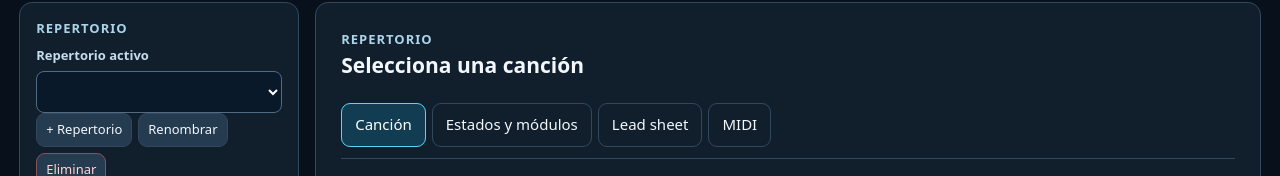
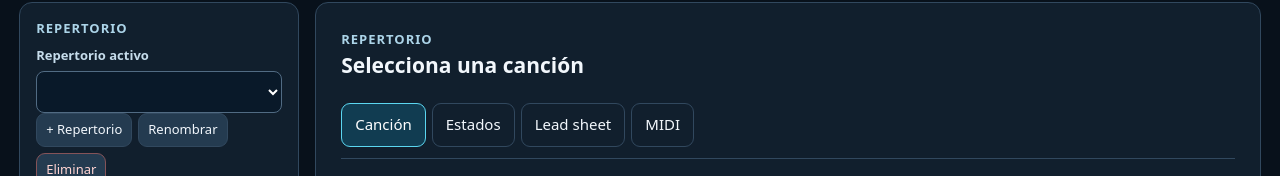
Before and after one commit to geobit1989-crypto/MIDI-HUD, a plain HTML site: page editor/v3.html in a window 1280 px wide. Shown: the part 94-270 px from the top of the page. Drawn offline with Linux system fonts and the light colour scheme; a script that the page names is missing.

Commit message:
fix(editor): name unified section simply Estados

```diff
--- a/editor/v3.html
+++ b/editor/v3.html
@@ -214,7 +214,7 @@ input[type=color]{padding:4px 6px;cursor:pointer;min-height:43px}
   </div>
   <nav class="tabs" aria-label="Secciones del editor">
     <button type="button" data-tab="song" aria-selected="true" class="active">Canción</button>
-    <button type="button" data-tab="states" aria-selected="false">Estados y módulos</button>
+    <button type="button" data-tab="states" aria-selected="false">Estados</button>
     <button type="button" data-tab="sheet" aria-selected="false">Lead sheet</button>
     <button type="button" data-tab="midi" aria-selected="false">MIDI</button>
   </nav>
@@ -235,7 +235,7 @@ input[type=color]{padding:4px 6px;cursor:pointer;min-height:43px}
   </section>
   <section data-panel="states" hidden>
     <div class="panel-title">
-      <h2>Estados y módulos</h2>
+      <h2>Estados</h2>
       <p>Una sola configuración por canción. Selecciona un módulo, asígnale un estado y define su texto, color e icono; después pulsa Guardar.</p>
     </div>
     <div class="state-module-layout">
```
